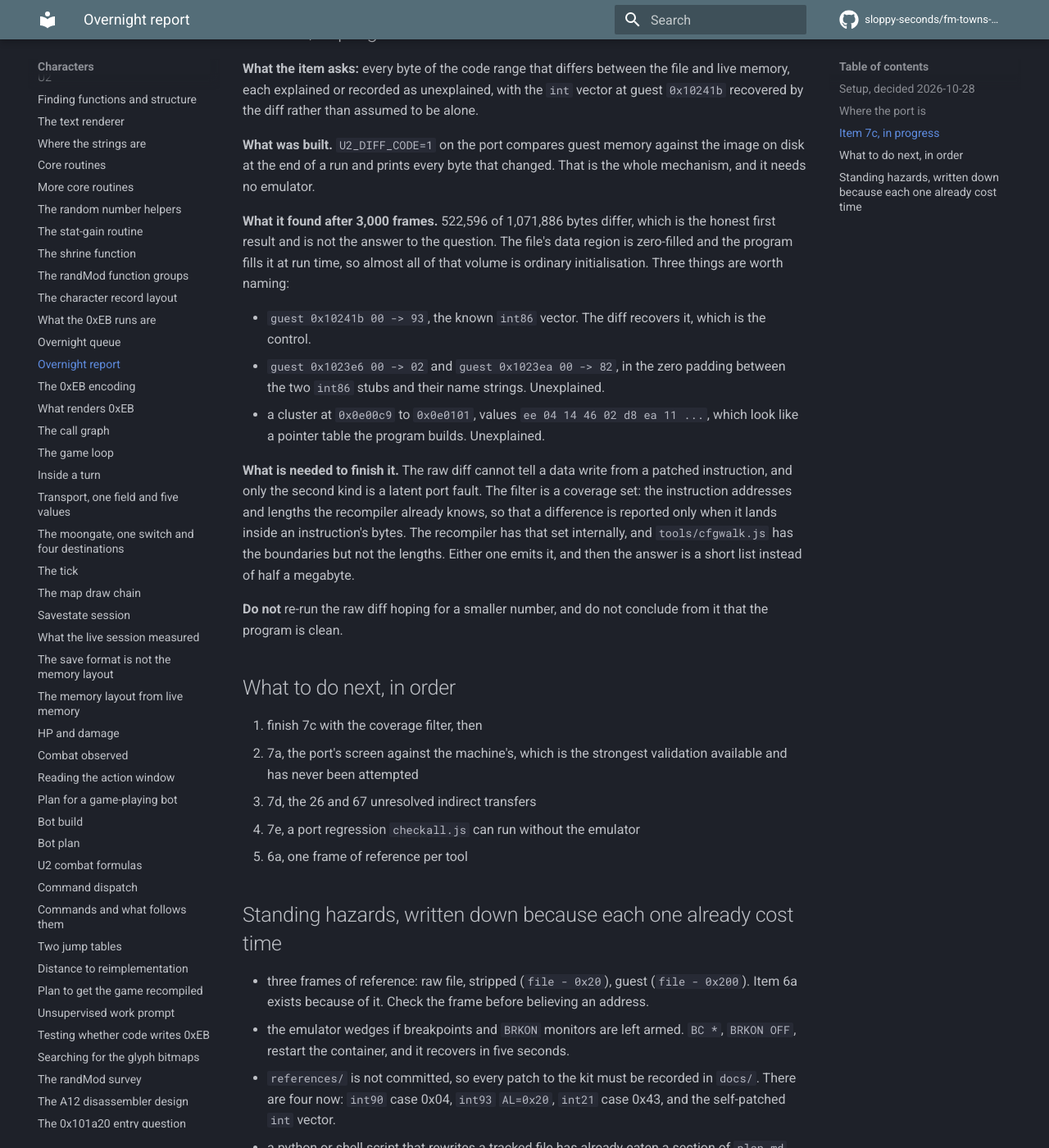
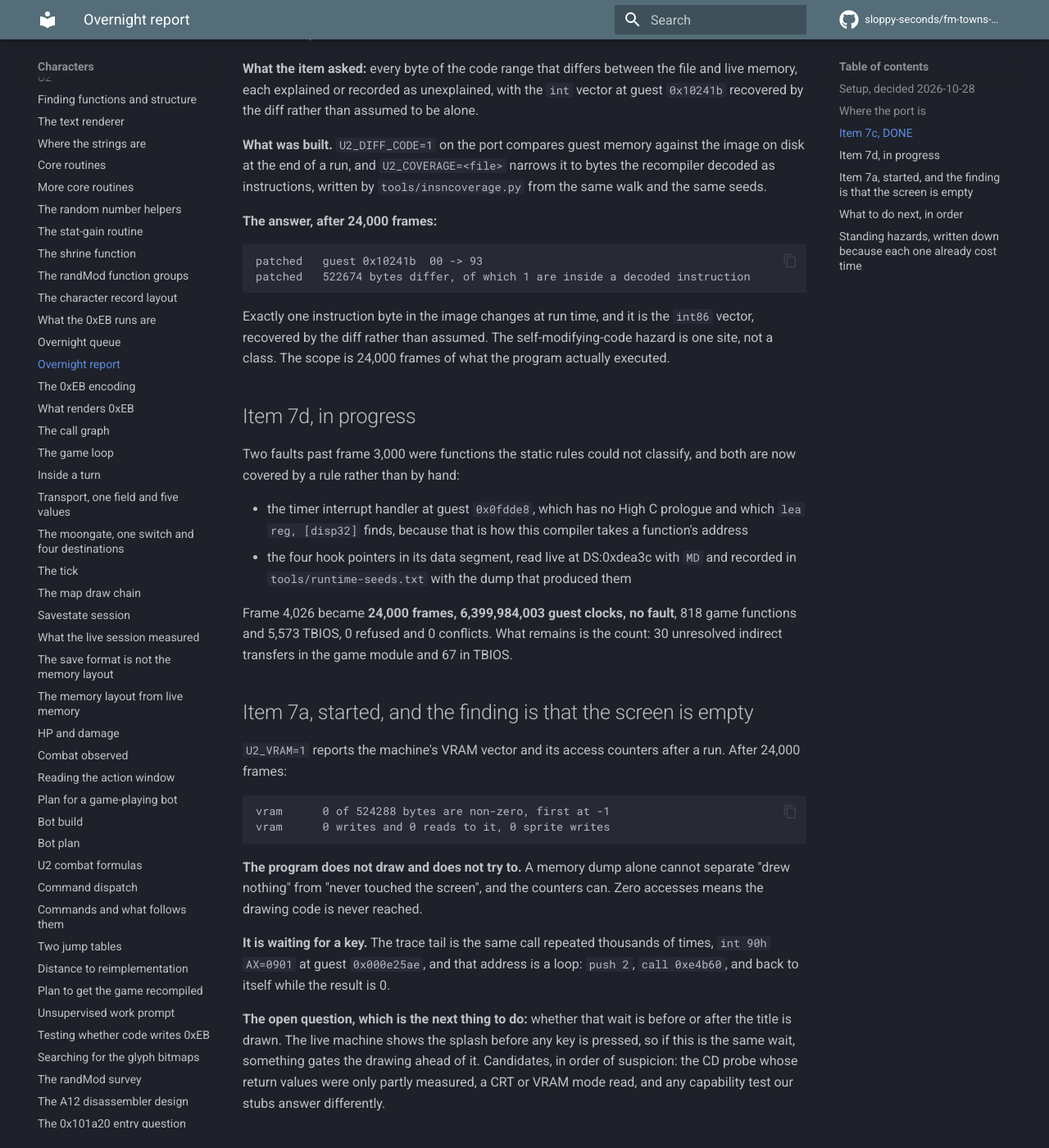
Before and after one commit to sloppy-seconds/fm-towns-ultima, an MkDocs documentation site: the page built from docs/overnight-report.md, in a window 1280 px wide and 1400 px high, scrolled down 1047 px. Shown: the whole window at 82% size. Built offline with MkDocs 1.6.1 and Material for MkDocs 9.7.7, drawn with Linux system fonts in a browser that asks for light colours; comment, search, counter and statistics services are not loaded; some of the changed text lies outside the part shown.

Commit message:
7a started: the port never touches VRAM, and it is spinning on a key
U2_VRAM reports the machine's VRAM vector and the kit's access counters at the end of a
run. After 24000 frames:

  vram  0 of 524288 bytes non-zero
  vram  0 writes and 0 reads to it, 0 sprite writes

A memory dump cannot separate "drew nothing" from "never touched the screen"; the
counters can, and zero accesses means the drawing code is never reached.

The trace tail is int 90h AX=0901 repeated thousands of times, which is KYB_read, with
eip at guest 0x0e25ae. That address is a loop: push 2, call 0xe4b60, and back to itself
while the result is zero. So the port waits for a keypress it will never get, and the
question for the next session is whether that wait is before or after the title is
drawn. The live machine shows the splash before any key, so something gates the drawing
ahead of it.

Cheap next check: break the same wait on the machine and read its VRAM at that moment.

````diff
--- a/docs/overnight-report.md
+++ b/docs/overnight-report.md
@@ -24,48 +24,76 @@ Three rules were settled with Paul before he went to bed:
 ## Where the port is
 
 `build/port/b/u2port`, built by `tools/port-build.sh`, on branch `fmt-towns-port`. It completes start-up,
-opens its real assets in order, and runs 3,000 frames and 799,998,234 guest clocks with no fault. 796 functions
-in the game module, 5,573 in the TBIOS module, 0 refused and 0 conflicts in both.
+opens its real assets in order, and runs **24,000 frames and 6,399,984,003 guest clocks with no fault**. 818
+functions in the game module, 5,573 in the TBIOS module, 0 refused and 0 conflicts in both.
 
 Live measurements against the emulator agree with it on one buffer the program itself filled, the `int93`
 outregs at DS:0x7a634.
 
-## Item 7c, in progress
+## Item 7c, DONE
 
-**What the item asks:** every byte of the code range that differs between the file and live memory, each
+**What the item asked:** every byte of the code range that differs between the file and live memory, each
 explained or recorded as unexplained, with the `int` vector at guest `0x10241b` recovered by the diff rather
 than assumed to be alone.
 
 **What was built.** `U2_DIFF_CODE=1` on the port compares guest memory against the image on disk at the end of
-a run and prints every byte that changed. That is the whole mechanism, and it needs no emulator.
+a run, and `U2_COVERAGE=<file>` narrows it to bytes the recompiler decoded as instructions, written by
+`tools/insncoverage.py` from the same walk and the same seeds.
 
-**What it found after 3,000 frames.** 522,596 of 1,071,886 bytes differ, which is the honest first result and
-is not the answer to the question. The file's data region is zero-filled and the program fills it at run time,
-so almost all of that volume is ordinary initialisation. Three things are worth naming:
+**The answer, after 24,000 frames:**
 
-- `guest 0x10241b  00 -> 93`, the known `int86` vector. The diff recovers it, which is the control.
-- `guest 0x1023e6  00 -> 02` and `guest 0x1023ea  00 -> 82`, in the zero padding between the two `int86`
-  stubs and their name strings. Unexplained.
-- a cluster at `0x0e00c9` to `0x0e0101`, values `ee 04 14 46 02 d8 ea 11 ...`, which look like a pointer table
-  the program builds. Unexplained.
+```
+patched   guest 0x10241b  00 -> 93
+patched   522674 bytes differ, of which 1 are inside a decoded instruction
+```
 
-**What is needed to finish it.** The raw diff cannot tell a data write from a patched instruction, and only the
-second kind is a latent port fault. The filter is a coverage set: the instruction addresses and lengths the
-recompiler already knows, so that a difference is reported only when it lands inside an instruction's bytes.
-The recompiler has that set internally, and `tools/cfgwalk.js` has the boundaries but not the lengths. Either
-one emits it, and then the answer is a short list instead of half a megabyte.
+Exactly one instruction byte in the image changes at run time, and it is the `int86` vector, recovered by the
+diff rather than assumed. The self-modifying-code hazard is one site, not a class. The scope is 24,000 frames
+of what the program actually executed.
 
-**Do not** re-run the raw diff hoping for a smaller number, and do not conclude from it that the program is
-clean.
+## Item 7d, in progress
+
+Two faults past frame 3,000 were functions the static rules could not classify, and both are now covered by a
+rule rather than by hand:
+
+- the timer interrupt handler at guest `0x0fdde8`, which has no High C prologue and which
+  `lea reg, [disp32]` finds, because that is how this compiler takes a function's address
+- the four hook pointers in its data segment, read live at DS:0xdea3c with `MD` and recorded in
+  `tools/runtime-seeds.txt` with the dump that produced them
+
+Frame 4,026 became **24,000 frames, 6,399,984,003 guest clocks, no fault**, 818 game functions and 5,573 TBIOS,
+0 refused and 0 conflicts. What remains is the count: 30 unresolved indirect transfers in the game module and
+67 in TBIOS.
+
+## Item 7a, started, and the finding is that the screen is empty
+
+`U2_VRAM=1` reports the machine's VRAM vector and its access counters after a run. After 24,000 frames:
+
+```
+vram      0 of 524288 bytes are non-zero, first at -1
+vram      0 writes and 0 reads to it, 0 sprite writes
+```
+
+**The program does not draw and does not try to.** A memory dump alone cannot separate "drew nothing" from
+"never touched the screen", and the counters can. Zero accesses means the drawing code is never reached.
+
+**It is waiting for a key.** The trace tail is the same call repeated thousands of times,
+`int 90h AX=0901` at guest `0x000e25ae`, and that address is a loop: `push 2`, `call 0xe4b60`, and back to
+itself while the result is 0.
+
+**The open question, which is the next thing to do:** whether that wait is before or after the title is drawn.
+The live machine shows the splash before any key is pressed, so if this is the same wait, something gates the
+drawing ahead of it. Candidates, in order of suspicion: the CD probe whose return values were only partly
+measured, a CRT or VRAM mode read, and any capability test our stubs answer differently.
 
 ## What to do next, in order
 
-1. finish 7c with the coverage filter, then
-2. 7a, the port's screen against the machine's, which is the strongest validation available and has never been
-   attempted
-3. 7d, the 26 and 67 unresolved indirect transfers
-4. 7e, a port regression `checkall.js` can run without the emulator
-5. 6a, one frame of reference per tool
+1. **finish 7a.** The port never touches VRAM and spins in a key wait at guest `0x0e25ae`. Find what gates the
+   drawing ahead of that wait. The first check is cheap: break the same wait on the live machine and see what
+   the machine's VRAM holds at that moment, which settles whether the title precedes it
+2. 7d, the 30 and 67 unresolved indirect transfers, each resolved by a rule or recorded as unreachable
+3. 7e, a port regression `checkall.js` can run without the emulator
+4. 6a, one frame of reference per tool
 
 ## Standing hazards, written down because each one already cost time
 
````
Also changed, not shown: docs/recomp-plan.md (+38 -0 lines), 1 other file.
